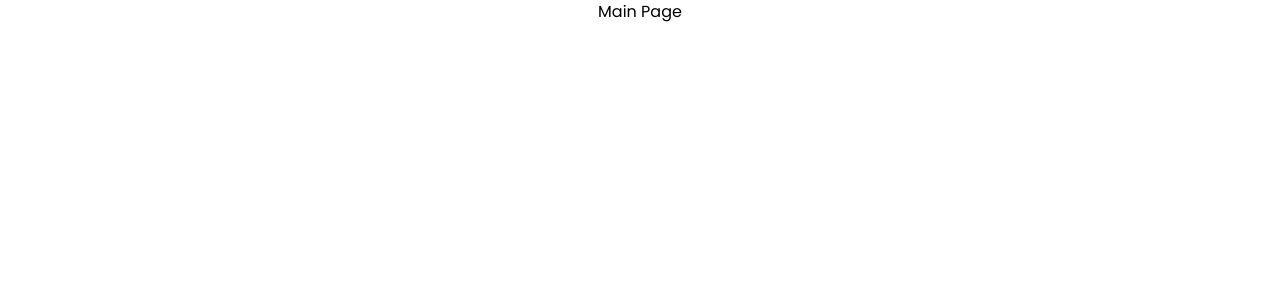
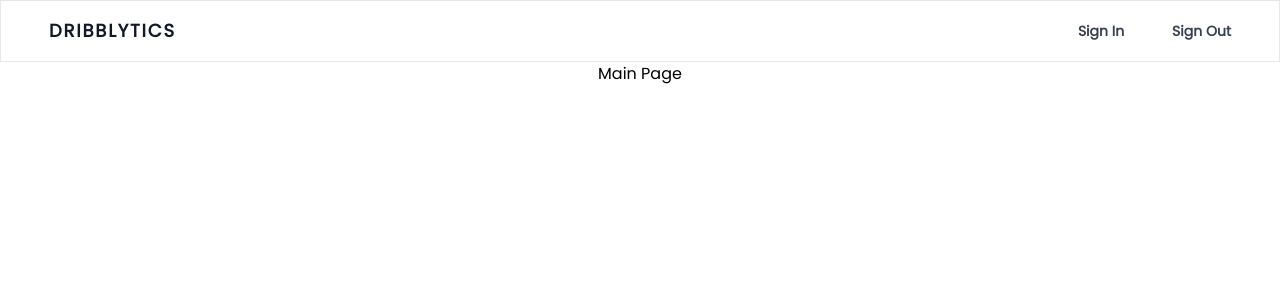
Before and after one commit to nkosi-tauro/dribblytics, a React (Create React App) app: page / in a window 1280 px wide. Shown: the top 300 px of the page. Built offline with nearby package versions, Linux system fonts and the light colour scheme.

Commit message:
added Navigation

```diff
--- a/src/App.js
+++ b/src/App.js
@@ -1,9 +1,11 @@
 import logo from './logo.svg';
 import './App.css';
+import Navigation from './components/Navigation'
 
 function App() {
   return (
     <div className="App">
+      <Navigation/>
       <h1>Main Page</h1>
     </div>
   );
--- /dev/null
+++ b/src/components/Navigation.js
@@ -0,0 +1,29 @@
+import React from 'react'
+
+function Navigation() {
+    return (
+        <div class="border">
+            <div class="antialiased bg-gray-100">
+                <div class="w-full text-gray-700 bg-white dark-mode:text-gray-200 dark-mode:bg-gray-800">
+                    <div class="flex flex-col max-w-screen-xl px-4 mx-auto md:items-center md:justify-between md:flex-row md:px-6 lg:px-8">
+                        <div class="flex flex-row items-center justify-between p-4">
+                            <a href="#" class="text-lg font-semibold tracking-widest text-gray-900 uppercase rounded-lg dark-mode:text-white focus:outline-none focus:shadow-outline">Dribblytics</a>
+                            <button class="rounded-lg md:hidden focus:outline-none focus:shadow-outline">
+                                <svg fill="currentColor" viewBox="0 0 20 20" class="w-6 h-6">
+                                    <path  fill-rule="evenodd" d="M3 5a1 1 0 011-1h12a1 1 0 110 2H4a1 1 0 01-1-1zM3 10a1 1 0 011-1h12a1 1 0 110 2H4a1 1 0 01-1-1zM9 15a1 1 0 011-1h6a1 1 0 110 2h-6a1 1 0 01-1-1z" clip-rule="evenodd"></path>
+                                    <path  fill-rule="evenodd" d="M4.293 4.293a1 1 0 011.414 0L10 8.586l4.293-4.293a1 1 0 111.414 1.414L11.414 10l4.293 4.293a1 1 0 01-1.414 1.414L10 11.414l-4.293 4.293a1 1 0 01-1.414-1.414L8.586 10 4.293 5.707a1 1 0 010-1.414z" clip-rule="evenodd"></path>
+                                </svg>
+                            </button>
+                        </div>
+                        <nav class="flex-col flex-grow hidden pb-4 md:pb-0 md:flex md:justify-end md:flex-row">
+                            <a class="px-4 py-2 mt-2 text-sm font-semibold bg-transparent rounded-lg dark-mode:bg-transparent dark-mode:hover:bg-gray-600 dark-mode:focus:bg-gray-600 dark-mode:focus:text-white dark-mode:hover:text-white dark-mode:text-gray-200 md:mt-0 md:ml-4 hover:text-gray-900 focus:text-gray-900 hover:bg-gray-200 focus:bg-gray-200 focus:outline-none focus:shadow-outline" href="#">Sign In</a>
+                            <a class="px-4 py-2 mt-2 text-sm font-semibold bg-transparent rounded-lg dark-mode:bg-transparent dark-mode:hover:bg-gray-600 dark-mode:focus:bg-gray-600 dark-mode:focus:text-white dark-mode:hover:text-white dark-mode:text-gray-200 md:mt-0 md:ml-4 hover:text-gray-900 focus:text-gray-900 hover:bg-gray-200 focus:bg-gray-200 focus:outline-none focus:shadow-outline" href="#">Sign Out</a>
+                        </nav>
+                    </div>
+                </div>
+            </div>
+        </div>
+    )
+}
+
+export default Navigation
```
